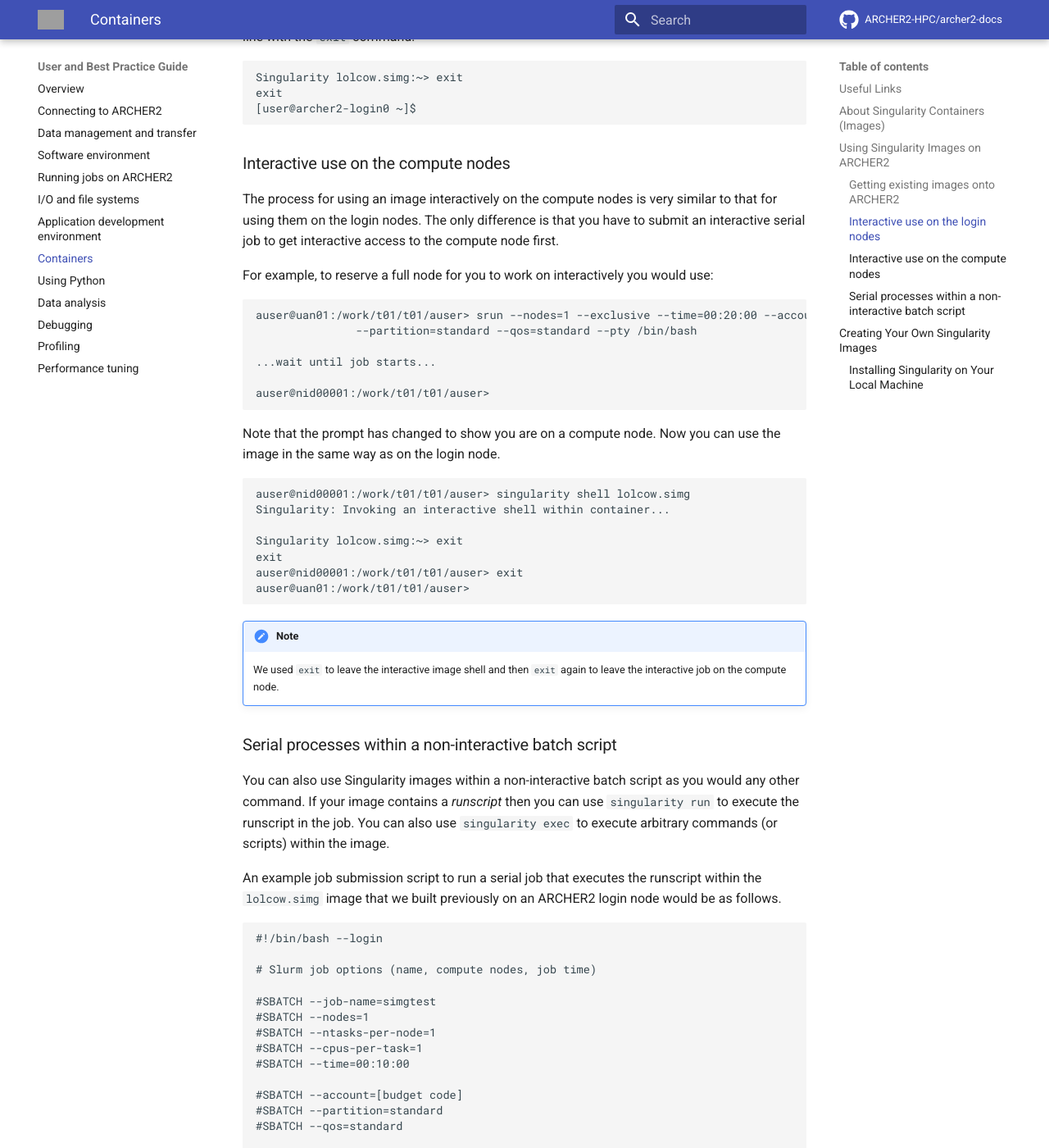
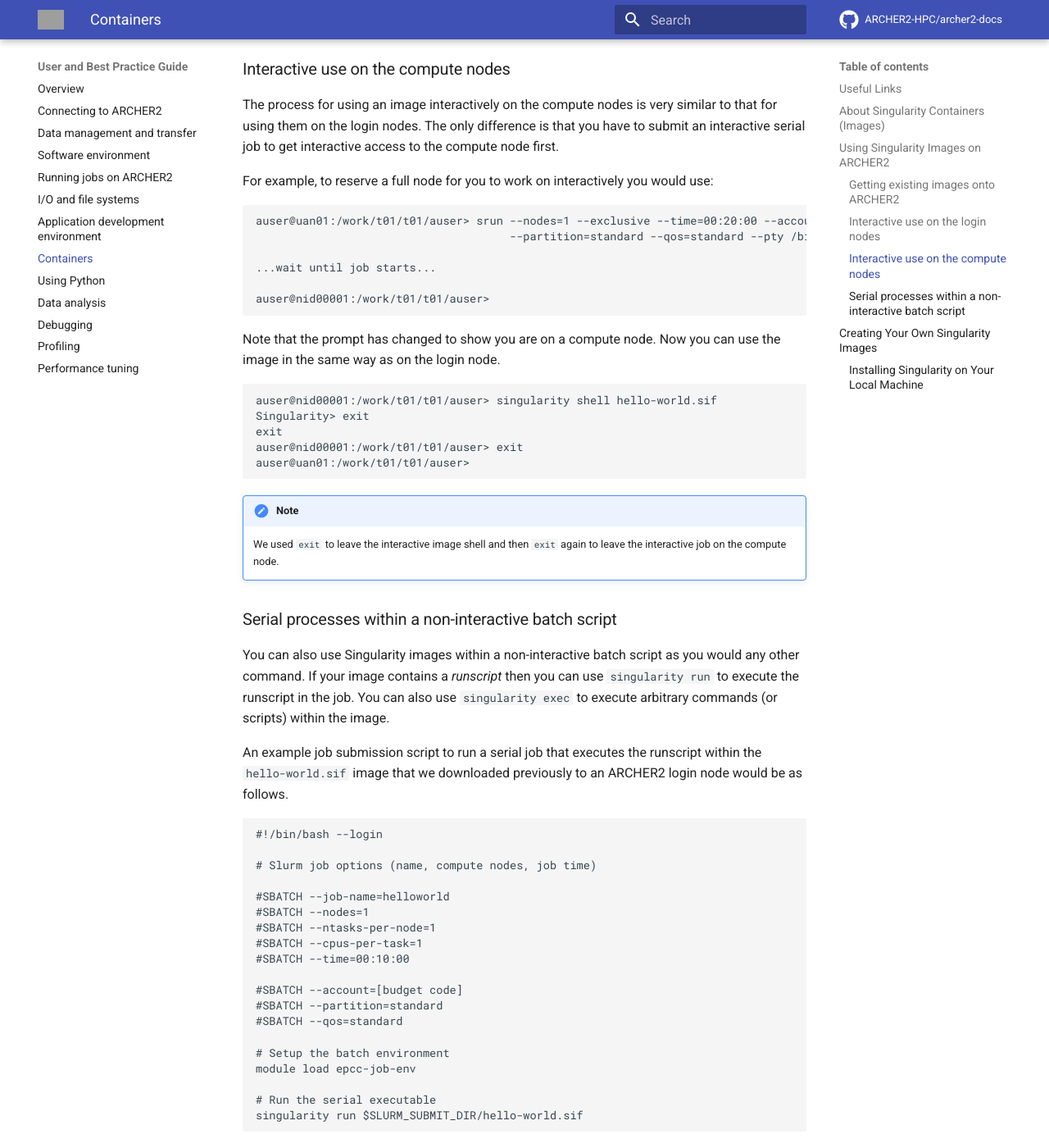
Before and after one commit to ARCHER2-HPC/archer2-docs, an MkDocs documentation site: the page built from docs/user-guide/containers.md, in a window 1280 px wide and 1400 px high, scrolled down 2370 px. Shown: the whole window at 82% size. Built offline with MkDocs 1.6.1 and Material for MkDocs 9.7.7, drawn with Linux system fonts in a browser that asks for light colours; comment, search, counter and statistics services are not loaded; some of the changed text lies outside the part shown; grey boxes are pictures that could not be loaded.

Commit message:
Corrected errors on containers page.

```diff
--- a/docs/user-guide/containers.md
+++ b/docs/user-guide/containers.md
@@ -87,23 +87,17 @@
 interactive way is extremely simple: you use the `singularity shell`
 command. Using the image we built in the example above:
 
-    [user@archer2-login0 ~]$ singularity shell lolcow.simg
-    Singularity: Invoking an interactive shell within container...
+    [auser@uan01 ~]$ singularity shell hello-world.sif
+    Singularity>
 
-    Singularity lolcow.simg:~>
-
-Within a Singularity image your home directory will be available. The
-directory with centrally-installed software (`/lustre/sw`) is also
-available in images by default. !!! note that the `module` command will not
-work in images unless you have installed the required software and
-configured the environment correctly; we describe how to do this below.
+Within a Singularity image your home directory will be available.
 
 Once you have finished using your image, you can return to the ARCHER2
 login node command line with the `exit` command:
 
-    Singularity lolcow.simg:~> exit
+    Singularity> exit
     exit
-    [user@archer2-login0 ~]$
+    [auser@uan01 ~]$
 
 ### Interactive use on the compute nodes
 
@@ -115,8 +109,8 @@
 For example, to reserve a full node for you to work on interactively you
 would use:
 
-    auser@uan01:/work/t01/t01/auser> srun --nodes=1 --exclusive --time=00:20:00 --account=[] \
-                   --partition=standard --qos=standard --pty /bin/bash
+    auser@uan01:/work/t01/t01/auser> srun --nodes=1 --exclusive --time=00:20:00 --account=[budget code] \
+                                          --partition=standard --qos=standard --pty /bin/bash
 
     ...wait until job starts...
 
@@ -125,10 +119,8 @@
 Note that the prompt has changed to show you are on a compute node. Now
 you can use the image in the same way as on the login node.
 
-    auser@nid00001:/work/t01/t01/auser> singularity shell lolcow.simg
-    Singularity: Invoking an interactive shell within container...
-
-    Singularity lolcow.simg:~> exit
+    auser@nid00001:/work/t01/t01/auser> singularity shell hello-world.sif
+    Singularity> exit
     exit
     auser@nid00001:/work/t01/t01/auser> exit
     auser@uan01:/work/t01/t01/auser>
@@ -146,14 +138,14 @@
 commands (or scripts) within the image.
 
 An example job submission script to run a serial job that executes the
-runscript within the `lolcow.simg` image that we built previously on an
+runscript within the `hello-world.sif` image that we downloaded previously to an
 ARCHER2 login node would be as follows.
 
     #!/bin/bash --login
 
     # Slurm job options (name, compute nodes, job time)
 
-    #SBATCH --job-name=simgtest
+    #SBATCH --job-name=helloworld
     #SBATCH --nodes=1
     #SBATCH --ntasks-per-node=1
     #SBATCH --cpus-per-task=1
@@ -167,7 +159,7 @@
     module load epcc-job-env
 
     # Run the serial executable
-    singularity run $HOME/lolcow.simg
+    singularity run $SLURM_SUBMIT_DIR/hello-world.sif
 
 You submit this in the usual way and the standard output and error
 should be written to `slurm-...`, where the output filename ends
```
